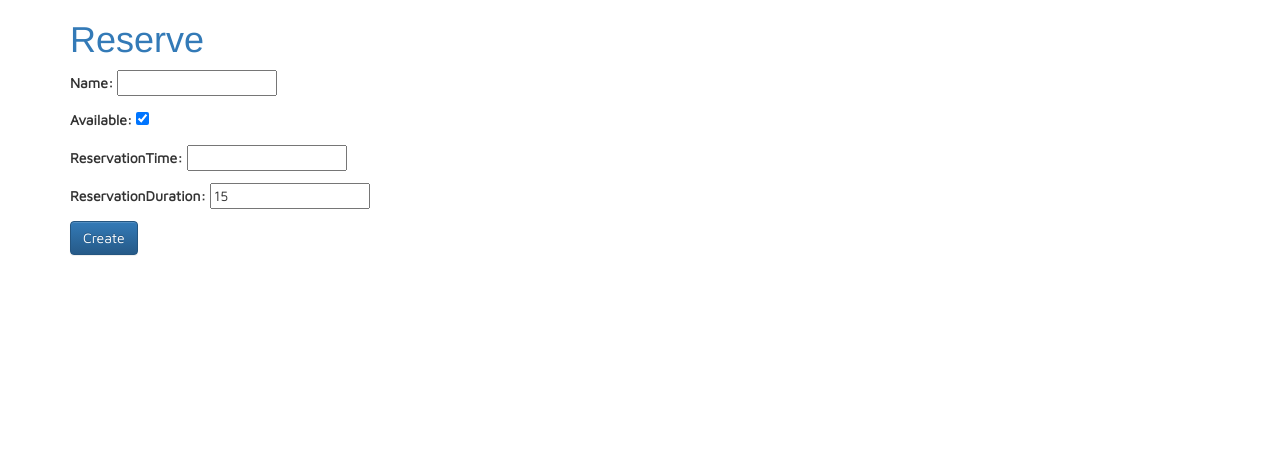
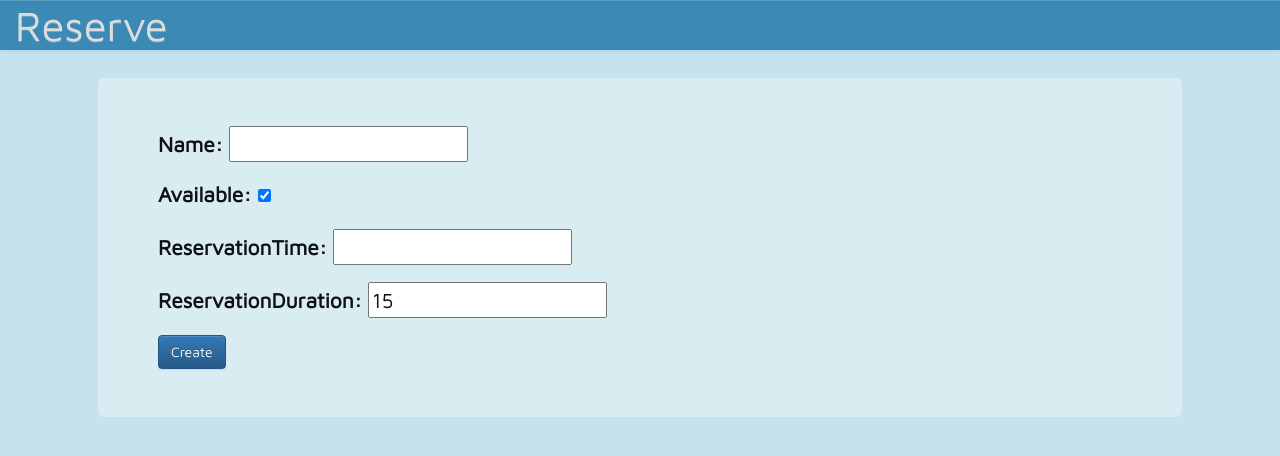
Before and after one commit to alykhank/reserve, a Django app: page /create/ in a window 1280 px wide. Shown: the top 456 px of the page. Run offline with Django 3.2, Linux system fonts and the light colour scheme; some libraries are stand-ins or nearby versions; some web fonts are replaced.

Commit message:
Add colours

```diff
--- a/claim/templates/claim/base.html
+++ b/claim/templates/claim/base.html
@@ -18,6 +18,17 @@
 	<link rel="stylesheet" type="text/css" href="{% static 'css/styles.css' %}">
 </head>
 <body>
+	<nav class="navbar navbar-default navbar-fixed-top" role="navigation">
+		<div class="navbar-header">
+			<button type="button" class="navbar-toggle" data-toggle="collapse" data-target=".navbar-ex1-collapse">
+				<span class="sr-only">Toggle navigation</span>
+				<span class="icon-bar"></span>
+				<span class="icon-bar"></span>
+				<span class="icon-bar"></span>
+			</button>
+			<a class="navbar-brand" href="{% url 'claim:index' %}">Reserve</a>
+		</div><!-- navbar-header -->
+	</nav>
 	{% if messages %}
 		{% for message in messages %}
 		<div class="text-center alert {% if message.tags %}{{ message.tags }}{% endif %} alert-dismissable fade in col-md-4 col-md-offset-4">
@@ -27,8 +38,9 @@
 		{% endfor %}
 	{% endif %}
 	<div class="container">
-		<a href="{% url 'claim:index' %}"><h1>Reserve</h1></a>
-		{% block content %}{% endblock content %}
+		<div class="jumbotron">
+			{% block content %}{% endblock content %}
+		</div>
 	</div>
 </body>
 </html>
--- a/claim/templates/claim/index.html
+++ b/claim/templates/claim/index.html
@@ -3,10 +3,10 @@
 {% block content %}
 	{% for r in resource_list %}
 	<div class="row">
-		<div class="col-md-1">
+		<div class="col-md-2">
 			<i class="fa fa-5x fa-gamepad"></i>
 		</div>
-		<div class="col-md-11">
+		<div class="col-md-10">
 			<a href="{% url 'claim:detail' r.id %}"><h2>{{ r.name }} <small>{% if r.available %}is available{% else %}reserved {{ r.minutes_since_reservation }}m ago, available in {{ r.minutes_to_available }}m{% endif %}</small></h2></a>
 		</div>
 	</div>
--- a/static/css/styles.css
+++ b/static/css/styles.css
@@ -1,7 +1,29 @@
 body {
 	font-family: 'Maven Pro', 'Helvetica Neue', Helvetica, Arial, sans-serif;
+	background: rgba(109,185,213,0.4);
+	color: rgb(15,15,24);
+	padding-top: 50px;
 }
 
 h1, h2, h3, h4, h5, h6 {
 	font-family: 'Droid Serif', 'Helvetica Neue', Helvetica, Arial, sans-serif;
 }
+
+.navbar-default {
+	background: rgba(2,99,157, 0.7);
+	border: none;
+}
+
+.navbar-default .navbar-brand {
+	color: #ccc;
+	font-size: 3em;
+}
+
+.navbar-default .navbar-brand:hover {
+	color: #ddd;
+}
+
+.jumbotron {
+	margin: 2em;
+	background: rgba(248, 248, 248, 0.4);
+}
```
